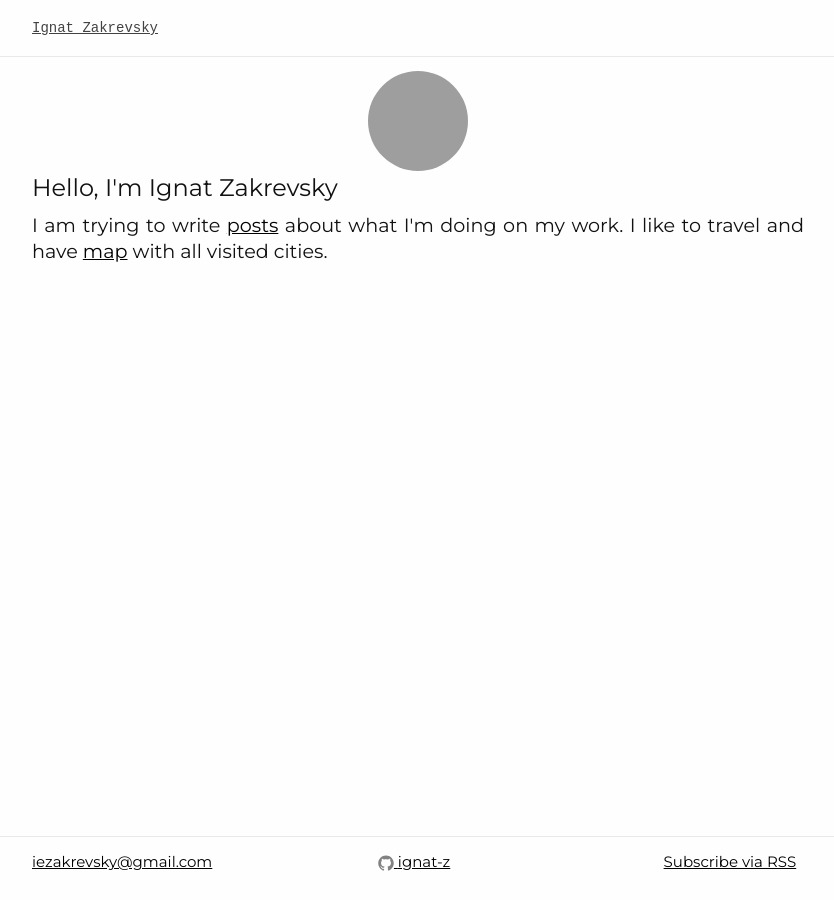
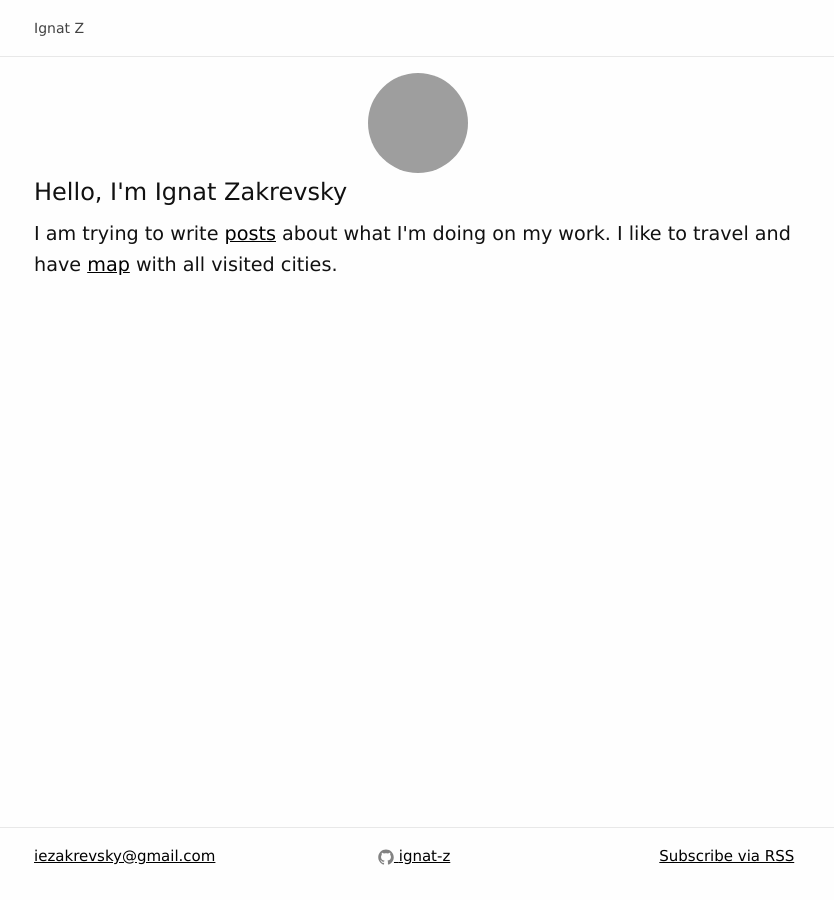
Before and after one commit to ignat-z/ignat-z.github.io, a Jekyll site: the page built from index.html, in a window 1280 px wide. Shown: the whole page, without its empty margins (222-1056 px from the left). Built offline with Jekyll 4.4.1, drawn with Linux system fonts in a browser that asks for light colours; grey boxes are pictures that could not be loaded.

Commit message:
Make UI more clear
- Remove GA, nobody need it, be honest
- Use different fonts
- Increase spacing a little bit

```diff
--- a/_config.yml
+++ b/_config.yml
@@ -1,5 +1,5 @@
 # Site settings
-title: Ignat Zakrevsky
+title: Ignat Z
 email: iezakrevsky@gmail.com
 description: Software Developer blog about what I'm doing and how
 baseurl: ""
--- a/_includes/head.html
+++ b/_includes/head.html
@@ -10,18 +10,4 @@
   <link rel="stylesheet" href="{{ "/css/main.css" | prepend: site.baseurl }}">
   <link rel="canonical" href="{{ page.url | replace:'index.html','' | prepend: site.baseurl | prepend: site.url }}">
   <link rel="alternate" type="application/rss+xml" title="{{ site.title }}" href="{{ "/feed.xml" | prepend: site.baseurl | prepend: site.url }}" />
-
-  <link href="https://fonts.googleapis.com/css?family=Montserrat" rel="stylesheet">
-  <link href="https://fonts.googleapis.com/css?family=Roboto+Mono" rel="stylesheet">
-
-  <script>
-    (function(i,s,o,g,r,a,m){i['GoogleAnalyticsObject']=r;i[r]=i[r]||function(){
-    (i[r].q=i[r].q||[]).push(arguments)},i[r].l=1*new Date();a=s.createElement(o),
-    m=s.getElementsByTagName(o)[0];a.async=1;a.src=g;m.parentNode.insertBefore(a,m)
-    })(window,document,'script','//www.google-analytics.com/analytics.js','ga');
-
-    ga('create', 'UA-63631268-1', 'auto');
-    ga('send', 'pageview');
-
-  </script>
 </head>
--- a/_sass/_base.scss
+++ b/_sass/_base.scss
@@ -24,7 +24,7 @@ body {
     display: flex;
     min-height: 100vh;
     flex-direction: column;
-    text-align: justify;
+    vertical-align: baseline;
 }
 
 
--- a/_sass/_layout.scss
+++ b/_sass/_layout.scss
@@ -13,9 +13,9 @@
 .site-title {
     font-size: 14px;
     line-height: 56px;
-    font-family: monospace;
     margin-bottom: 0;
     float: left;
+    text-decoration: none;
 
     &,
     &:visited {
@@ -177,7 +177,7 @@
 
 pre, code {
     font-weight: 100;
-    font-family: 'Roboto Mono', monospace;
+    font-family: 'Ubuntu Mono', monospace;
 }
 
 .post-link {
--- a/css/main.scss
+++ b/css/main.scss
@@ -6,12 +6,12 @@
 
 
 // Our variables
-$base-font-family: 'Montserrat', Georgia, sans-serif;
+$base-font-family: "Lucida Grande", "Lucida Sans Unicode", Georgia, sans-serif;
 $base-font-size:   16px;
 $small-font-size:  $base-font-size * 0.875;
-$base-line-height: 1.4;
+$base-line-height: 1.6;
 
-$spacing-unit:     14px;
+$spacing-unit:     16px;
 
 $text-color:       #111;
 $background-color: #fefefe;
```
